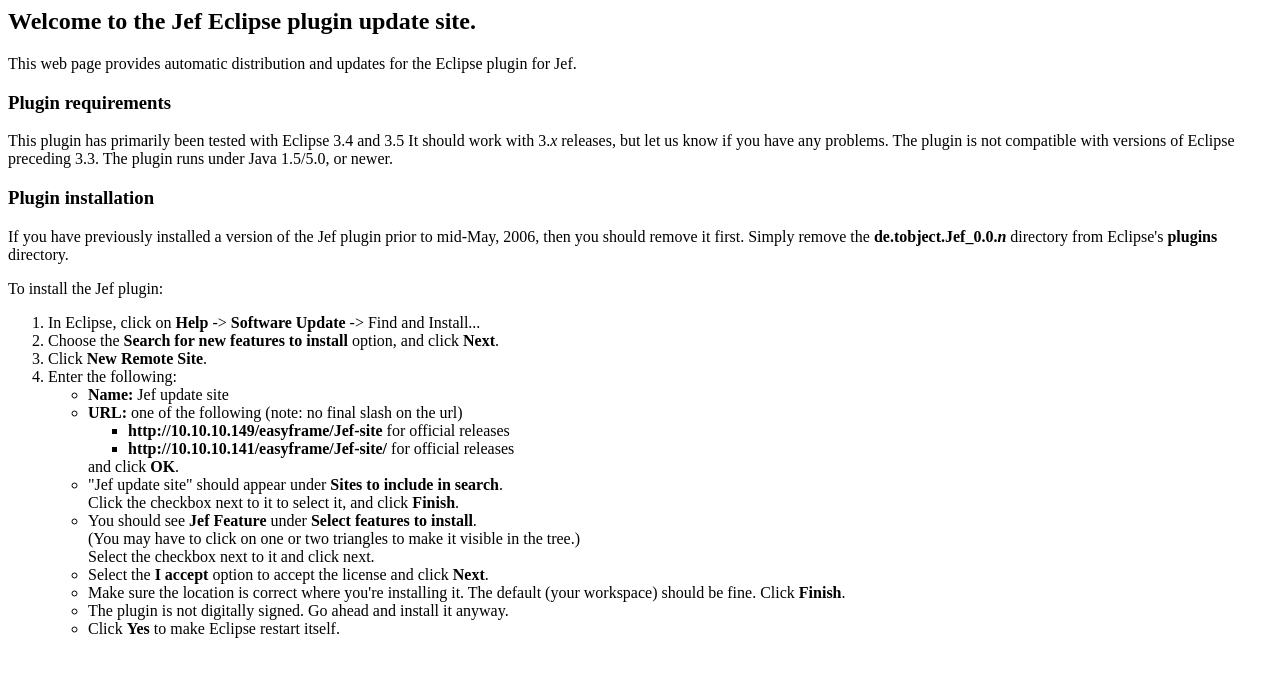
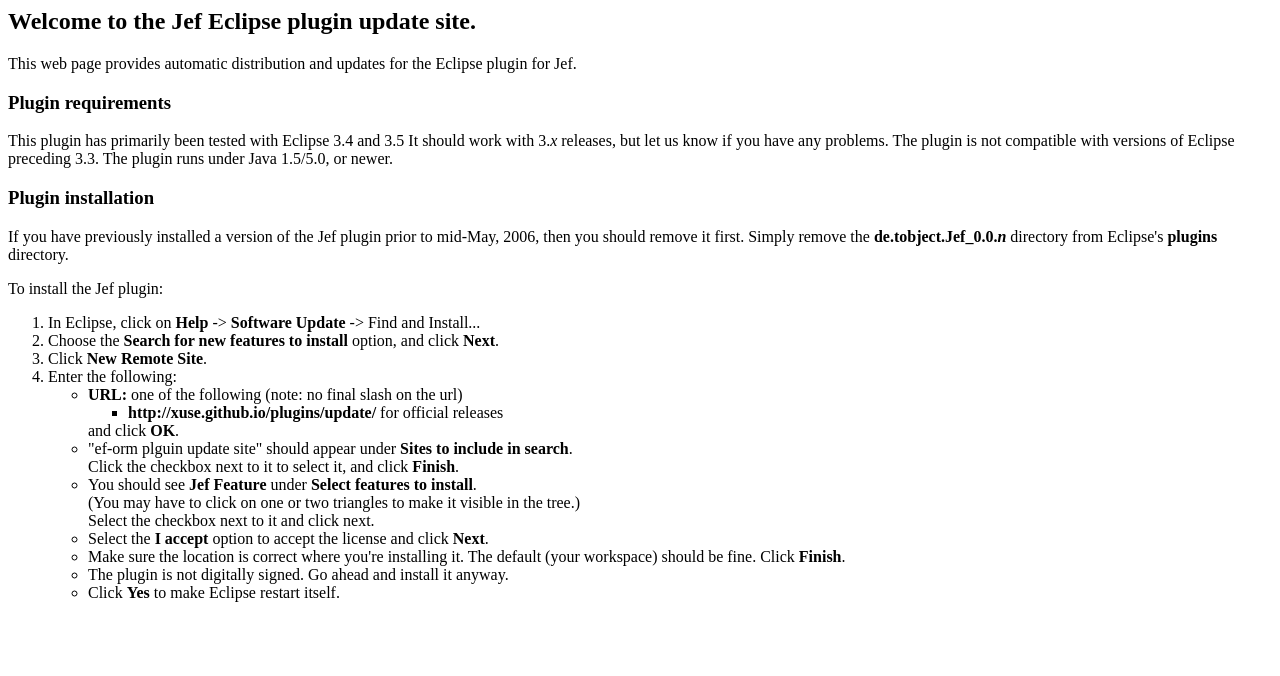
Before and after one commit to GeeQuery/gq-orm-eclipse-plugin, a plain HTML site: page jef-site/index.html in a window 1280 px wide. Drawn offline with Linux system fonts and the light colour scheme.

Commit message:
change the publish site to xuse.github.io.

```diff
--- a/jef-site/index.html
+++ b/jef-site/index.html
@@ -34,13 +34,11 @@
 </li><li> Choose the <b> Search for new features to install </b> option, and click <b> Next</b>.
 </li><li> Click <b> New Remote Site</b>.
 </li><li> Enter the following: <ul>
-<li><b> Name: </b> Jef update site </li>
 <li><b> URL: </b> one of the following  (note: no final slash on the url)
-    <ul><li><b> http://10.10.10.149/easyframe/Jef-site </b> for official releases</li>
-        <li><b> http://10.10.10.141/easyframe/Jef-site/ </b> for official releases</li>
+    <ul><li><b> http://xuse.github.io/plugins/update/ </b> for official releases</li>
 </li></ul>
 and click <b> OK</b>.
-</li><li> "Jef update site" should appear under <b> Sites to include in search</b>. <br>
+</li><li> "ef-orm plguin update site" should appear under <b> Sites to include in search</b>. <br>
 Click the checkbox next to it to select it, and click <b> Finish</b>.
 </li><li> You should see <b>Jef Feature</b> under <b> Select features to install</b>. <br>
 (You may have to click on one or two triangles to make it visible in the tree.)<br>
```
Also changed, not shown: 1 other file.
